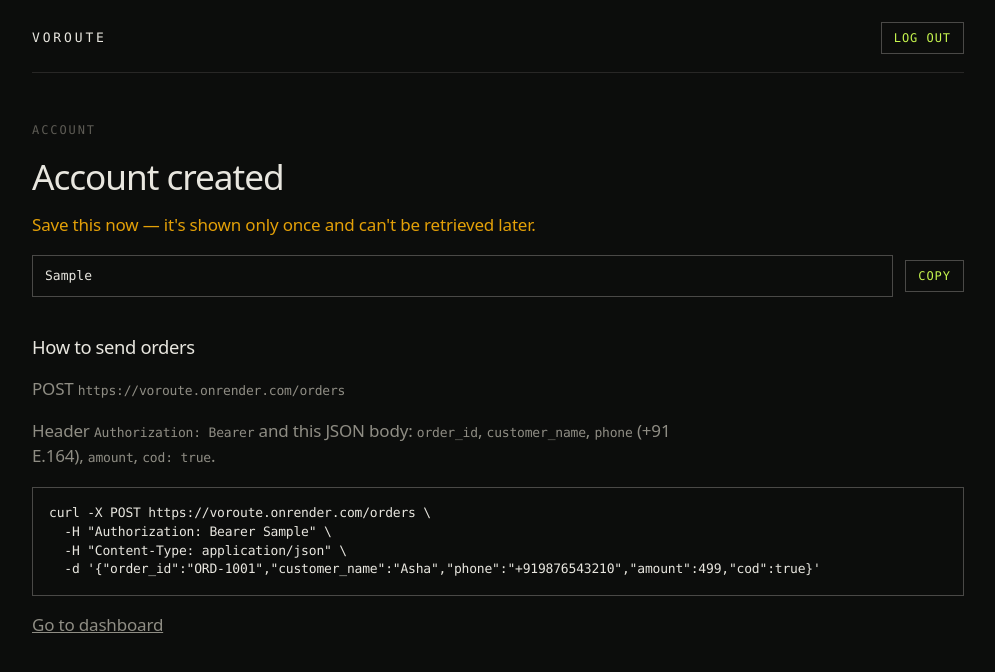
After one commit to aymishra-core/VoRoute, a FastAPI app: template src/voroute/templates/created.html in a window 1280 px wide. The commit adds this page. Shown: the top 672 px of the page, without its empty margins (142-1137 px from the left). Run offline with FastAPI, Linux system fonts and the light colour scheme; the template is opened without the code that fills it: most values are stand-ins (such as "Sample title", 1, 10 or a date in 2020); parts of the project's set-up code (start-up, migrations or seed data) failed here and were passed over.

Commit message:
Show the intake token on an account-created page instead of raw signup JSON

```diff
--- a/src/voroute/main.py
+++ b/src/voroute/main.py
@@ -157,14 +157,14 @@ def _routes(application: FastAPI) -> None:
             {"job": job, "csrf_token": request.session.get("csrf_token", "")},
         )
 
-    @application.post("/signup")
+    @application.post("/signup", response_class=HTMLResponse)
     def create_account(
         request: Request,
         brand_name: str = Form(""),
         email: str = Form(""),
         password: str = Form(""),
         csrf_token: str = Form(""),
-    ) -> dict[str, str]:
+    ) -> HTMLResponse:
         if not csrf_ok(request.session.get("csrf_token"), csrf_token):
             raise HTTPException(status_code=403, detail="csrf failed")
         try:
@@ -172,7 +172,11 @@ def _routes(application: FastAPI) -> None:
         except AuthError as exc:
             raise HTTPException(status_code=exc.status_code, detail=exc.detail) from None
         rotated = establish_session(request.session, user_id)
-        return {"status": "ok", "api_token": api_token, "csrf_token": rotated}
+        return templates.TemplateResponse(
+            request,
+            "created.html",
+            {"api_token": api_token, "csrf_token": rotated},
+        )
 
     @application.post("/login")
     def log_in(
--- a/src/voroute/static/cockpit.css
+++ b/src/voroute/static/cockpit.css
@@ -67,6 +67,39 @@ input:focus-visible {
   font-weight: 500;
   letter-spacing: -0.03em;
   line-height: 1.1;
+}
+
+.doc h2 {
+  margin: 36px 0 0;
+  font-size: 1.15rem;
+  font-weight: 500;
+  letter-spacing: -0.02em;
+}
+
+.warn {
+  margin: 16px 0 0;
+  max-width: 40rem;
+  color: var(--amber);
+}
+
+.token {
+  display: flex;
+  gap: 12px;
+  align-items: center;
+  margin-top: 18px;
+}
+
+pre.example {
+  margin: 18px 0 0;
+  padding: 16px;
+  overflow-x: auto;
+  border: 1px solid var(--line-strong);
+  color: var(--ink);
+  font-family: ui-monospace, "SF Mono", "Cascadia Mono", Menlo, Consolas, monospace;
+  font-size: 13px;
+  line-height: 1.45;
+  white-space: pre-wrap;
+  word-break: break-all;
 }
 
 .kicker {
@@ -203,6 +236,15 @@ button {
   cursor: pointer;
 }
 
+.token input[type="text"] {
+  flex: 1;
+  width: auto;
+  max-width: none;
+  margin-top: 0;
+  font-family: ui-monospace, "SF Mono", "Cascadia Mono", Menlo, Consolas, monospace;
+  font-size: 13px;
+}
+
 .back { display: inline-block; margin-top: 28px; color: var(--muted); }
 
 @media (max-width: 720px) {
--- a/src/voroute/templates/app.html
+++ b/src/voroute/templates/app.html
@@ -4,6 +4,7 @@
 {% block body %}
 <p class="kicker">Orders</p>
 <h1>Dashboard</h1>
+<p class="lede">API token was shown at signup.</p>
 <div class="strip" aria-label="Call counts">
   <div><b data-count="confirmed">{{ dashboard.counts.confirmed }}</b><span>Confirmed</span></div>
   <div><b data-count="declined">{{ dashboard.counts.declined }}</b><span>Declined</span></div>
--- /dev/null
+++ b/src/voroute/templates/created.html
@@ -0,0 +1,37 @@
+{% extends "base.html" %}
+{% block title %}Account created — VoRoute{% endblock %}
+{% block header_extra %}{% include "logout.html" %}{% endblock %}
+{% block body %}
+<p class="kicker">Account</p>
+<h1>Account created</h1>
+<p class="warn">Save this now — it's shown only once and can't be retrieved later.</p>
+<div class="token">
+  <input id="api-token" type="text" readonly value="{{ api_token }}">
+  <button type="button" id="copy-token">Copy</button>
+</div>
+<h2>How to send orders</h2>
+<p class="lede">POST <span class="mono">https://voroute.onrender.com/orders</span></p>
+<p class="lede">Header <span class="mono">Authorization: Bearer</span> and this JSON body: <span class="mono">order_id</span>, <span class="mono">customer_name</span>, <span class="mono">phone</span> (+91 E.164), <span class="mono">amount</span>, <span class="mono">cod: true</span>.</p>
+<pre class="example">curl -X POST https://voroute.onrender.com/orders \
+  -H "Authorization: Bearer {{ api_token }}" \
+  -H "Content-Type: application/json" \
+  -d '{"order_id":"ORD-1001","customer_name":"Asha","phone":"+919876543210","amount":499,"cod":true}'</pre>
+<p class="lede"><a href="/app">Go to dashboard</a></p>
+<script>
+document.getElementById("copy-token").addEventListener("click", function () {
+  var field = document.getElementById("api-token");
+  var button = document.getElementById("copy-token");
+  field.select();
+  var done = function () { button.textContent = "Copied"; };
+  if (navigator.clipboard && navigator.clipboard.writeText) {
+    navigator.clipboard.writeText(field.value).then(done).catch(function () {
+      document.execCommand("copy");
+      done();
+    });
+    return;
+  }
+  document.execCommand("copy");
+  done();
+});
+</script>
+{% endblock %}
```
Also changed, not shown: tests/test_auth.py (+31 -8 lines), tests/test_dashboard.py (+3 -3 lines), tests/test_orders.py (+6 -1 lines).
